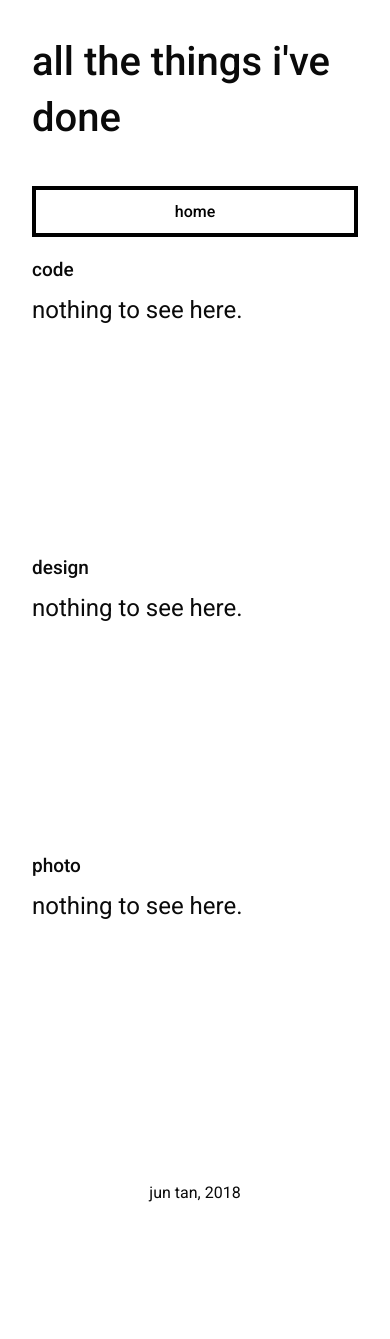
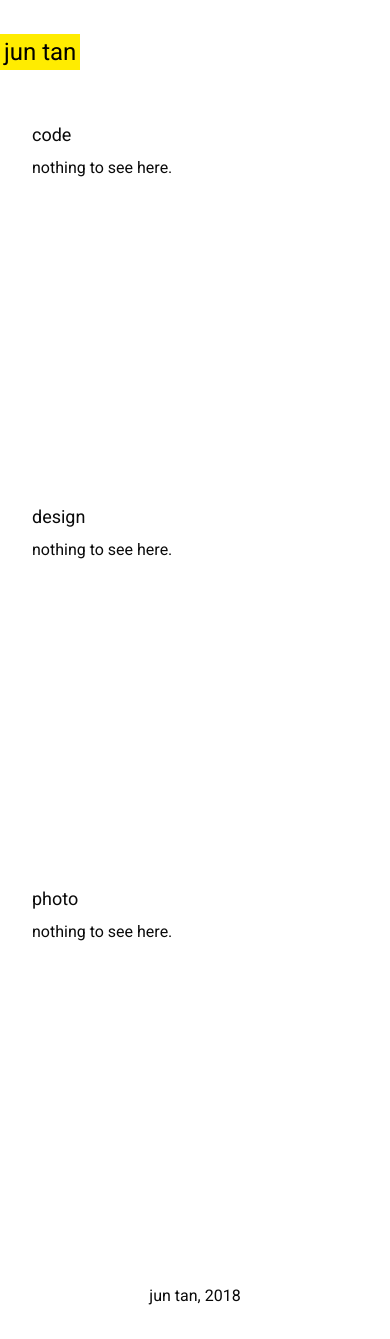
Before and after one commit to sc1f/me, a Django app: page /archive/ in a window 390 px wide. Before the commit the page ends 1202 px from the top, so only its background shows below. Run offline with Django 3.2, Linux system fonts and the light colour scheme; data that the repository does not hold is empty; style sheets or scripts are compiled from the project's sources; some libraries are stand-ins or nearby versions.

Commit message:
added some style changes, new header

```diff
--- a/portfolio/templates/archive.html
+++ b/portfolio/templates/archive.html
@@ -7,17 +7,16 @@
 {% block content %}
     <div class="container">
         <div class="row flex-container align-spaced">
+            <div class="large-2 medium-2 small-12 logo--container">
+                <a href="/" class="logo highlighted">jun tan</a>
+            </div>
             <!-- Header -->
-            <div class="columns large-6 medium-6 small-12 flex-container align-start flex-dir-column container container--text container--align-left">
-                <h1 class="heading heading--name">all the things i've done</h1>
-            </div>
-            <div class="columns large-6 medium-6 small-12 flex-container align-end flex-dir-column container container--align-right">
-                <a href="/" class="button button--home">home</a>
+            <div class="columns large-10 medium-10 small-12 flex-container align-start flex-dir-column container container--text container--align-left">
             </div>
         </div>
         <div class="row flex-container row__archive">
             <div class="columns large-12">
-                <h3>code</h3>
+                <h4>code</h4>
                 <div class="flex-container align-start align-top container container--portfolio container--portfolio__archive">
                     {% if not code %}
                         <p class="body body--large">nothing to see here.</p>
@@ -34,7 +33,7 @@
                 </div>
             </div>
             <div class="columns large-12">
-                <h3>design</h3>
+                <h4>design</h4>
                 <div class="flex-container align-start align-top container container--portfolio container--portfolio__archive">
                     {% if not design %}
                         <p class="body body--large">nothing to see here.</p>
@@ -51,7 +50,7 @@
                 </div>
             </div>
             <div class="columns large-12">
-                <h3>photo</h3>
+                <h4>photo</h4>
                 <div class="flex-container align-start align-top container container--portfolio container--portfolio__archive">
                     {% if not photo %}
                         <p class="body body--large">nothing to see here.</p>
--- a/static/css/foundation_sass/_settings.scss
+++ b/static/css/foundation_sass/_settings.scss
@@ -63,7 +63,7 @@ $black: #0a0a0a;
 $white: #fefefe;
 $body-background: $white;
 $body-font-color: $black;
-$body-font-family: Roboto, 'Helvetica Neue', Helvetica, Roboto, Arial, sans-serif;
+$body-font-family: Roboto, 'Helvetica Neue', Helvetica, Roboto, Arial, sans-serif; // edit font HERE
 $body-antialiased: true;
 $global-margin: 1rem;
 $global-padding: 1rem;
--- a/static/css/imports/_buttons.scss
+++ b/static/css/imports/_buttons.scss
@@ -30,11 +30,12 @@
   &.button__home {
     font-size: 1rem;
     margin-top: 1rem;
+    margin-bottom: 1rem;
     width: 30%;
   }
 
   &.button__home--about {
-    margin-top: 3rem;
+    margin: 2rem 0 1rem 0;
   }
 
   &.button__archive {
--- a/static/css/imports/_globals.scss
+++ b/static/css/imports/_globals.scss
@@ -31,8 +31,21 @@ body {
     flex-direction: column;
 
     .columns.large-12 {
-      margin-bottom: 1em;
+      margin-bottom: 6.5em;
     }
+  }
+}
+
+.footer {
+  padding: 3.75% 2em;
+  .footer-text {
+    font-size: 1rem;
+  }
+}
+
+div.columns {
+  @include media-query(medium) {
+    padding: 0 2em;
   }
 }
 
@@ -114,10 +127,32 @@ ul, ol {
   }
 }
 
+.logo--container {
+  @include media-query(medium) {
+    margin-bottom: 2em;
+  }
+}
+
+.logo {
+  color: #000;
+  font-size: 1.5rem;
+  height: 100%;
+  text-decoration: none;
+  width: auto !important;
+
+  &:hover {
+    background: #000000;
+    color: $theme-yellow;
+  }
+}
+
 .body {
   font-weight: $font-weight-normal !important;
   &.body--large {
-    font-size: 1.5rem;
+    font-size: 1.25rem;
+    @include media-query(medium){
+      font-size: 1rem;
+    }
   }
   &.body--xlarge {
     font-size: 2rem;
@@ -163,20 +198,6 @@ ul, ol {
   opacity: 1;
 }
 
-.footer {
-  margin-top: 3.75%;
-  padding: 3.75% 2em;
-  .footer-text {
-    font-size: 1rem;
-  }
-}
-
-div.columns {
-  @include media-query(medium) {
-    padding: 0 2em;
-  }
-}
-
 
 [ng\:cloak], [ng-cloak], [data-ng-cloak], [x-ng-cloak], .ng-cloak, .x-ng-cloak {
   display: none !important;
--- a/static/css/imports/_home.scss
+++ b/static/css/imports/_home.scss
@@ -104,7 +104,7 @@
 }
 
 .portrait {
-  background: url("../assets/portrait.jpg") no-repeat center center;
+  background: url("../assets/portrait.jpg") no-repeat center center; // fallback portrait url
   -webkit-background-size: cover;
   background-size: cover;
   height: 15em;
@@ -113,8 +113,4 @@
   @include media-query(medium) {
     margin-bottom: 1em;
   }
-
-  &.portrait__about {
-    margin-bottom: 2rem;
-  }
 }
--- a/static/css/imports/_post.scss
+++ b/static/css/imports/_post.scss
@@ -15,6 +15,7 @@
 }
 
 .post--container {
+  width: 100%;
   * {
     img {
       border: 4px solid #000;
--- a/static/css/main.css
+++ b/static/css/main.css
@@ -19,7 +19,16 @@ body {
   .row__archive {
     flex-direction: column; }
     .row__archive .columns.large-12 {
-      margin-bottom: 1em; } }
+      margin-bottom: 6.5em; } }
+
+.footer {
+  padding: 3.75% 2em; }
+  .footer .footer-text {
+    font-size: 1rem; }
+
+@media screen and (max-width: 640px) {
+  div.columns {
+    padding: 0 2em; } }
 
 .container--align-left {
   align-items: flex-start; }
@@ -65,10 +74,27 @@ ul, ol {
       font-size: 2.5em;
       text-align: left; } }
 
+@media screen and (max-width: 640px) {
+  .logo--container {
+    margin-bottom: 2em; } }
+
+.logo {
+  color: #000;
+  font-size: 1.5rem;
+  height: 100%;
+  text-decoration: none;
+  width: auto !important; }
+  .logo:hover {
+    background: #000000;
+    color: #FFEC00; }
+
 .body {
   font-weight: 400 !important; }
   .body.body--large {
-    font-size: 1.5rem; }
+    font-size: 1.25rem; }
+    @media screen and (max-width: 640px) {
+      .body.body--large {
+        font-size: 1rem; } }
   .body.body--xlarge {
     font-size: 2rem; }
   .body.body__italic {
@@ -103,16 +129,6 @@ ul, ol {
   color: #000;
   opacity: 1; }
 
-.footer {
-  margin-top: 3.75%;
-  padding: 3.75% 2em; }
-  .footer .footer-text {
-    font-size: 1rem; }
-
-@media screen and (max-width: 640px) {
-  div.columns {
-    padding: 0 2em; } }
-
 [ng\:cloak], [ng-cloak], [data-ng-cloak], [x-ng-cloak], .ng-cloak, .x-ng-cloak {
   display: none !important; }
 
@@ -140,9 +156,10 @@ ul, ol {
   .button.button__home {
     font-size: 1rem;
     margin-top: 1rem;
+    margin-bottom: 1rem;
     width: 30%; }
   .button.button__home--about {
-    margin-top: 3rem; }
+    margin: 2rem 0 1rem 0; }
   .button.button__archive {
     width: 50%; }
   .button.button--large {
@@ -236,8 +253,6 @@ ul, ol {
   @media screen and (max-width: 640px) {
     .portrait {
       margin-bottom: 1em; } }
-  .portrait.portrait__about {
-    margin-bottom: 2rem; }
 
 @media screen and (max-width: 640px) {
   .row__post {
@@ -250,9 +265,11 @@ ul, ol {
   margin-bottom: 2rem;
   width: 100%; }
 
-.post--container * img {
-  border: 4px solid #000;
-  height: auto !important;
-  margin: .75rem 0; }
+.post--container {
+  width: 100%; }
+  .post--container * img {
+    border: 4px solid #000;
+    height: auto !important;
+    margin: .75rem 0; }
 
 /*# sourceMappingURL=../../../../../../../static/css/main.css.map */
```
Also changed, not shown: portfolio/templates/about.html (+4 -3 lines), portfolio/templates/post.html (+5 -4 lines), 1 other file.
